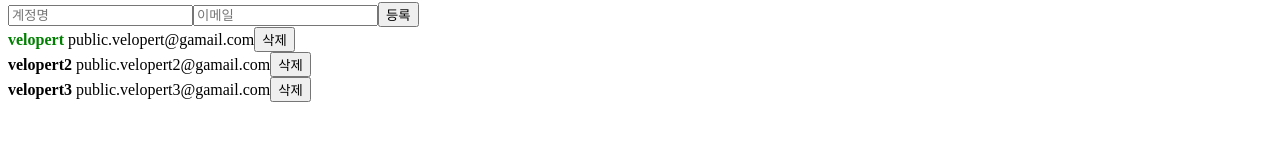
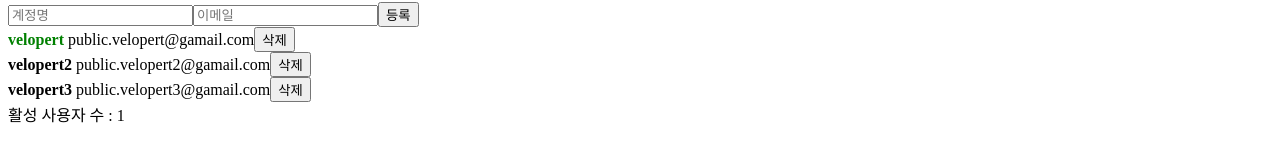
Before and after one commit to sseon000/Study-Tutorial-React, a React (Create React App) app: page / in a window 1280 px wide. Shown: the part 276-438 px from the top of the page. Built offline with nearby package versions, Linux system fonts and the light colour scheme.

Commit message:
study-react-17~18

```diff
--- a/src/App.js
+++ b/src/App.js
@@ -1,4 +1,4 @@
-import React, { useRef, useState } from 'react'
+import React, { useRef, useState, useMemo, useCallback } from 'react'
 import Counter from "./component/Counter";
 import CreateUser from './component/CreateUser';
 import Hello from "./component/Hello";
@@ -6,6 +6,10 @@ import InputSample from "./component/InputSample";
 import UserList from "./component/UserList";
 import Wrapper from "./component/Wrapper";
 
+function countActiveUsers(users) {
+  console.log('활성 사용자 수를 세는중...');
+  return users.filter(user => user.active).length;
+}
 function App() {
   const [inputs, setInputs] = useState({
     username: '',
@@ -13,13 +17,13 @@ function App() {
   });
 
   const { username, email } = inputs
-  const onChange = e => {
+  const onChange = useCallback(e => {
     const { name, value } = e.target;
     setInputs({
       ...inputs,
       [name]: value
-    })
-  }
+    });
+  }, [inputs]);
 
   const [users, setUsers]  = useState([
     {
@@ -45,7 +49,7 @@ function App() {
 // useState로 관리해도 되지만 리렌더링되지 않게 변수값을 사용하고 싶을때 사용!
 const nextId = useRef(4);
 
-const onCreate = () => {
+const onCreate = useCallback(() => {
   const user = {
     id: nextId.current,
     username,
@@ -59,19 +63,21 @@ const onCreate = () => {
   });
 
   nextId.current += 1;
-}
+}, [username, email, users])
 
-const onRemove = id => {
+const onRemove = useCallback(id => {
   setUsers(users.filter(user => user.id !== id));
-}
+}, [users])
 
-const onToggle = id => {
+const onToggle = useCallback(id => {
   setUsers(users.map(
     user => user.id === id
     ? {...user, active: !user.active }
     : user
   ));
-}
+}, [users]);
+
+  const count = useMemo(() => countActiveUsers(users), [users]);
 
   return (
   <>
@@ -95,6 +101,7 @@ const onToggle = id => {
         onRemove={onRemove}
         onToggle={onToggle}
       />
+      <div>활성 사용자 수 : {count}</div>
     </div>
   </>
   );
```
Also changed, not shown: 1 other file (tests, documents, lock files or other folders).
